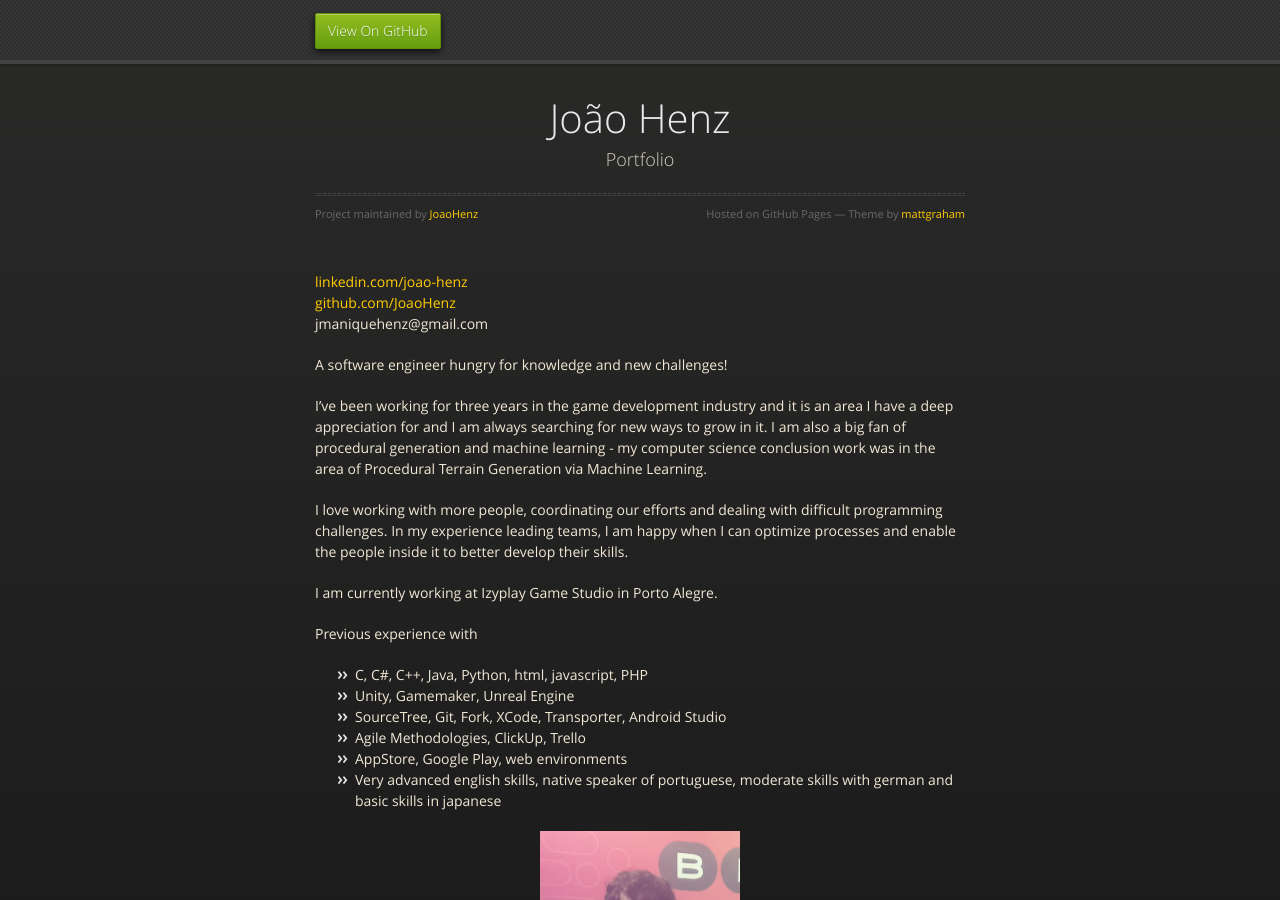
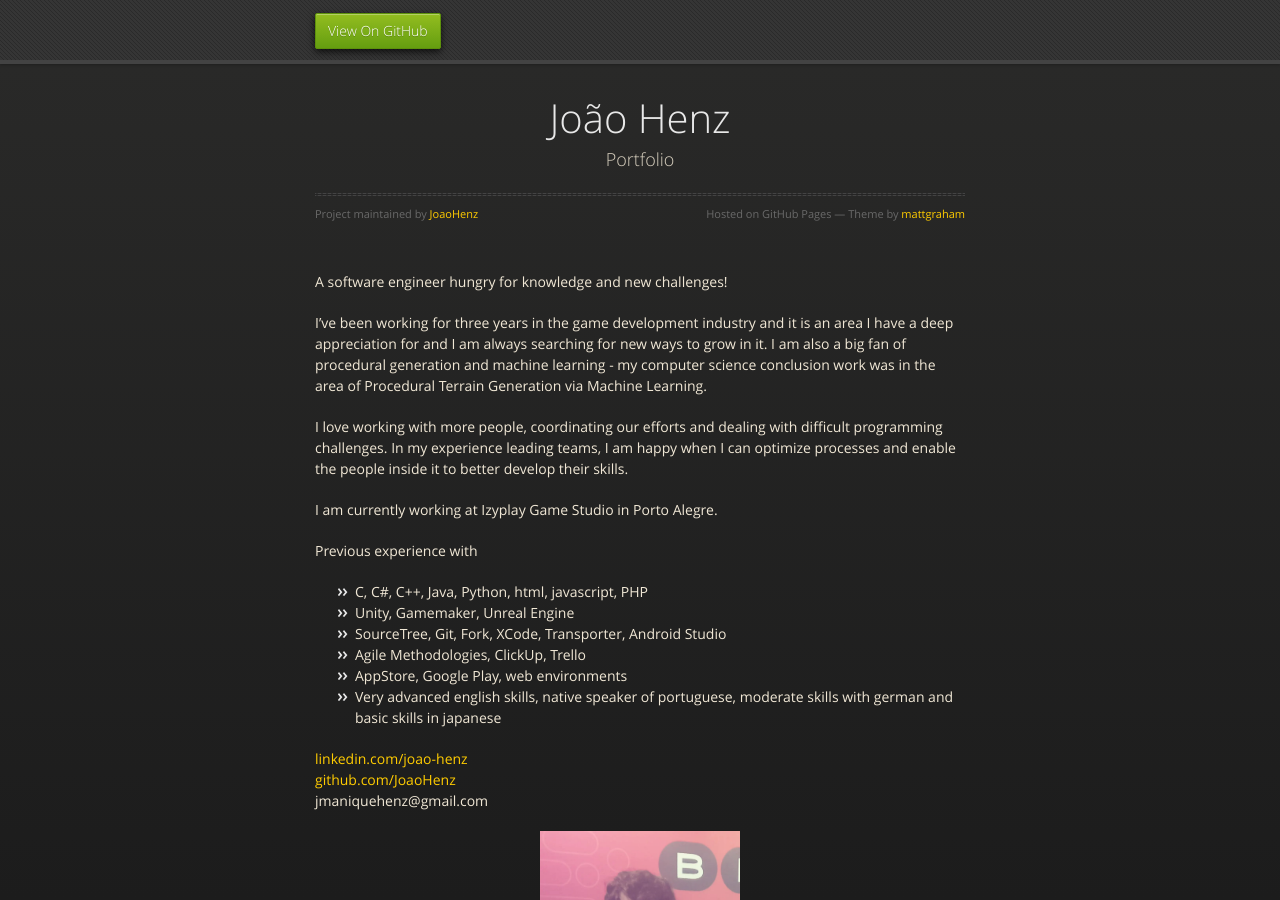
Before and after one commit to JoaoHenz/JoaoHenz.github.io, a Jekyll site: the page built from index.md, in a window 1280 px wide and 900 px high. Built offline with Jekyll 4.4.1, drawn with Linux system fonts in a browser that asks for light colours; part of the change alters nothing that is shown.

```diff
--- a/index.md
+++ b/index.md
@@ -1,9 +1,6 @@
 ---
 layout: default
 ---
-[linkedin.com/joao-henz](https://www.linkedin.com/in/joao-henz/)<br/>
-[github.com/JoaoHenz](https://github.com/JoaoHenz)<br/>
-jmaniquehenz@gmail.com
 
 A software engineer hungry for knowledge and new challenges!
 
@@ -20,6 +17,10 @@ Previous experience with
 - Agile Methodologies, ClickUp, Trello
 - AppStore, Google Play, web environments
 - Very advanced english skills, native speaker of portuguese, moderate skills with german and basic skills in japanese
+
+[linkedin.com/joao-henz](https://www.linkedin.com/in/joao-henz/)<br/>
+[github.com/JoaoHenz](https://github.com/JoaoHenz)<br/>
+jmaniquehenz@gmail.com
 
 <p align="center">
   <img src="assets/images/goodphoto.jpg" alt="Foto Joao Henz" width="200" />
```
